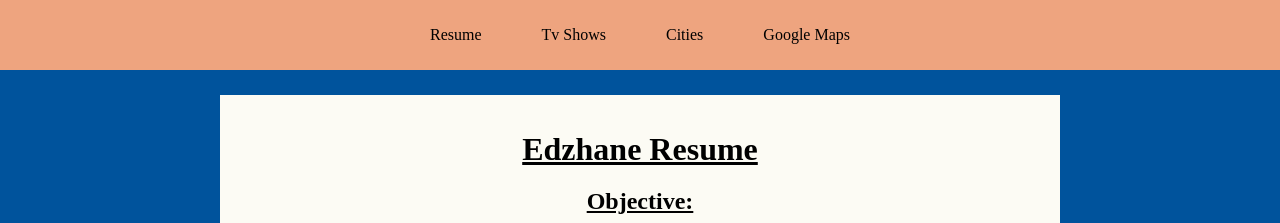
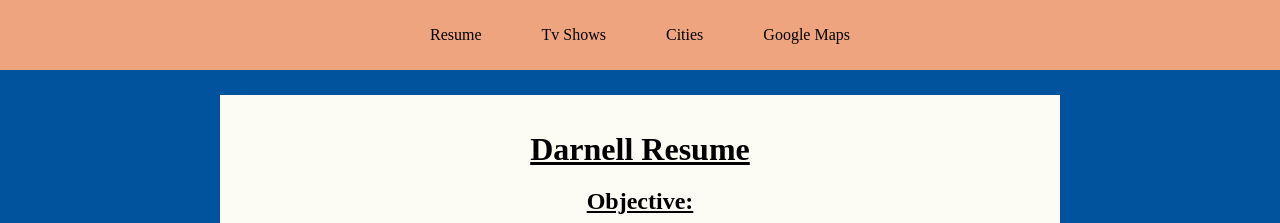
Before and after one commit to DarnellRhynes/project3-2, a plain HTML site: page index.html in a window 1280 px wide. Shown: the top 223 px of the page. Drawn offline with Linux system fonts and the light colour scheme.

Commit message:
Update index.html

```diff
--- a/index.html
+++ b/index.html
@@ -22,7 +22,7 @@
      </nav>
      </header>
     <section>
-      <h1>Edzhane Resume</h1>
+      <h1>Darnell Resume</h1>
       <h2 id="tempsapce">Objective:</h2>
       <p>Diligent high school student dedicated to leadership development and team collaboration. I am seeking an opportunity to engage further my skills learned in my Biotechnology in Agriculture Pathway and pick up new skills and career development opportunities.</p>
       <p>Darnell Rhynes</p>
```
